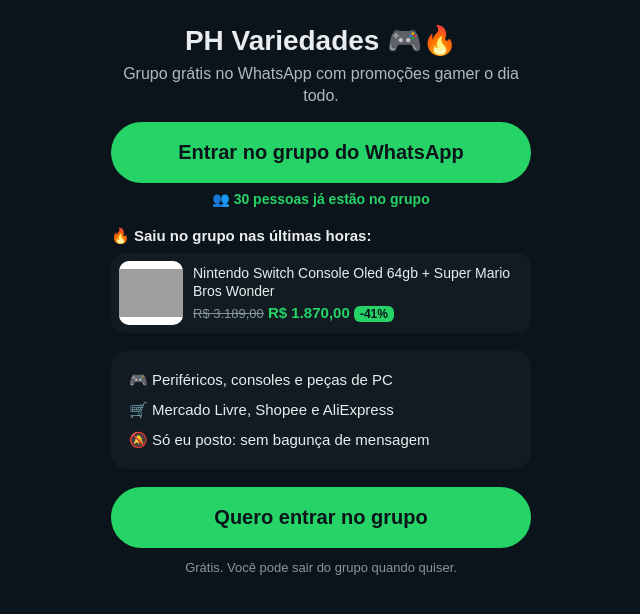
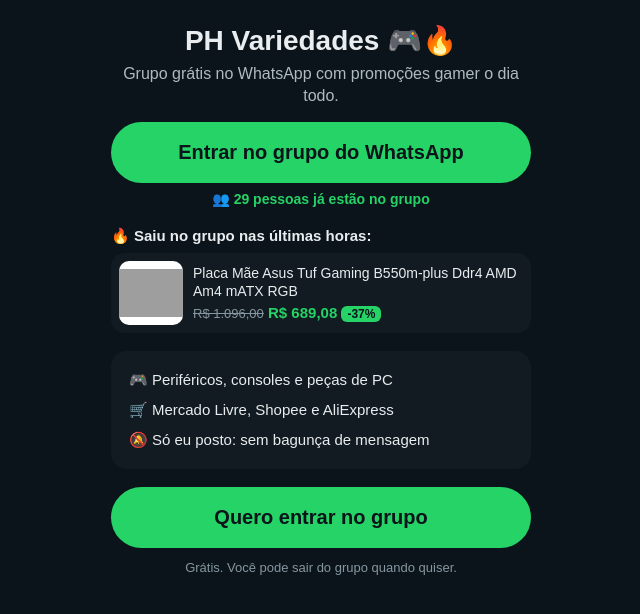
Before and after one commit to Phpromos/phpromos.github.io, a plain HTML site: page grupo/index.html in a window 1280 px wide. Shown: the whole page, without its empty margins (319-959 px from the left). Drawn offline with Linux system fonts and the light colour scheme; grey boxes are pictures that could not be loaded.

Commit message:
Atualiza pagina do grupo

```diff
--- a/grupo/index.html
+++ b/grupo/index.html
@@ -32,10 +32,10 @@ li{padding:6px 0;font-size:15px}
 <h1>PH Variedades 🎮🔥</h1>
 <p class="sub">Grupo grátis no WhatsApp com promoções gamer o dia todo.</p>
 <a class="btn" id="entrar" href="https://chat.whatsapp.com/G3rugEgnCJ2Iw5NeNuf3tQ">Entrar no grupo do WhatsApp</a>
-<p class="mb">👥 30 pessoas já estão no grupo</p>
+<p class="mb">👥 29 pessoas já estão no grupo</p>
 <p class="lb">🔥 Saiu no grupo nas últimas horas:</p>
 <div class="ofs">
-<div class="of"><img src="https://http2.mlstatic.com/D_Q_NP_2X_928841-MLA93525033946_102025-AB.webp" alt="" loading="lazy" referrerpolicy="no-referrer" onerror="this.style.display='none'"><div class="tx"><div class="t">Nintendo Switch Console Oled 64gb + Super Mario Bros Wonder</div><div class="p"><s>R$ 3.189,00</s> <b>R$ 1.870,00</b> <span class="d">-41%</span></div></div></div>
+<div class="of"><img src="https://http2.mlstatic.com/D_Q_NP_2X_920822-MLA99469912962_112025-AB.webp" alt="" loading="lazy" referrerpolicy="no-referrer" onerror="this.style.display='none'"><div class="tx"><div class="t">Placa Mãe Asus Tuf Gaming B550m-plus Ddr4 AMD Am4 mATX RGB</div><div class="p"><s>R$ 1.096,00</s> <b>R$ 689,08</b> <span class="d">-37%</span></div></div></div>
 </div>
 <ul>
 <li>🎮 Periféricos, consoles e peças de PC</li>
```
